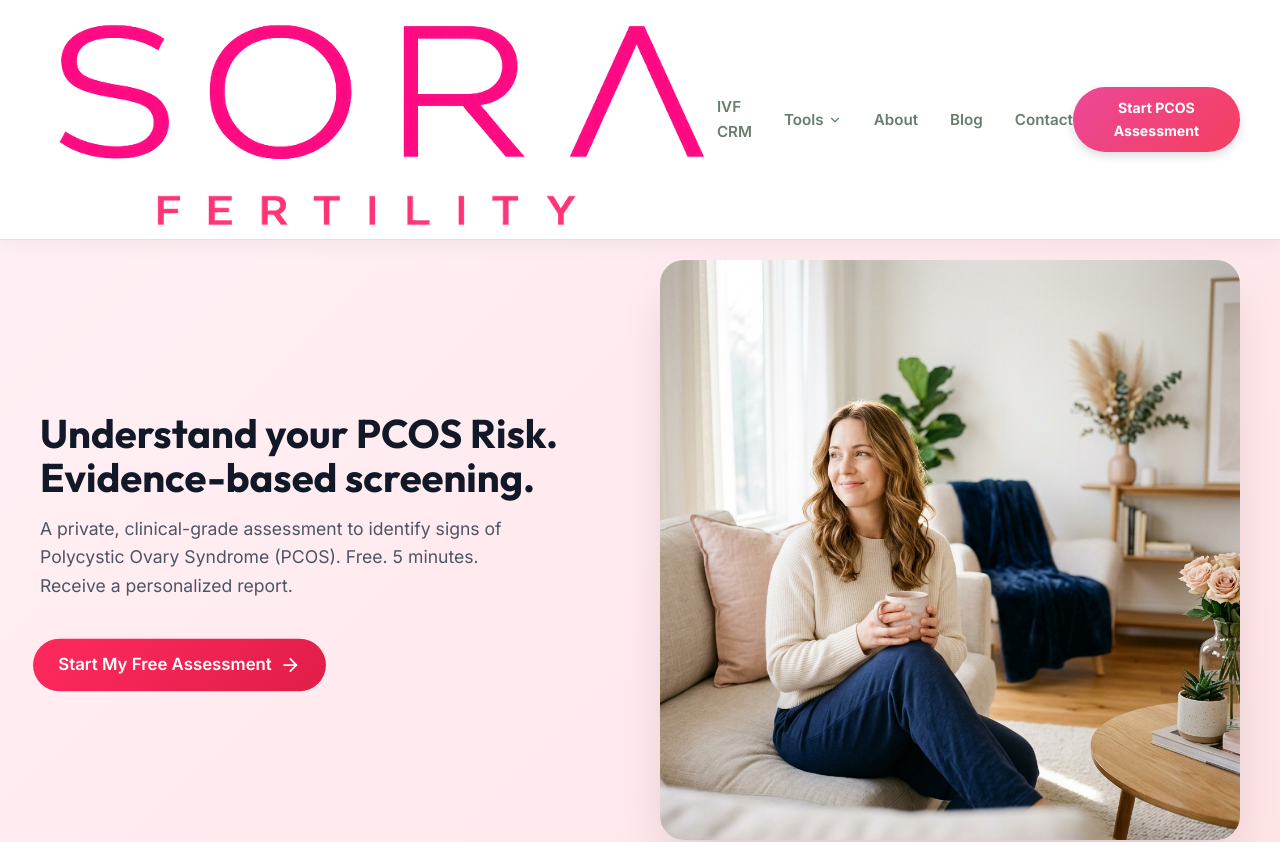
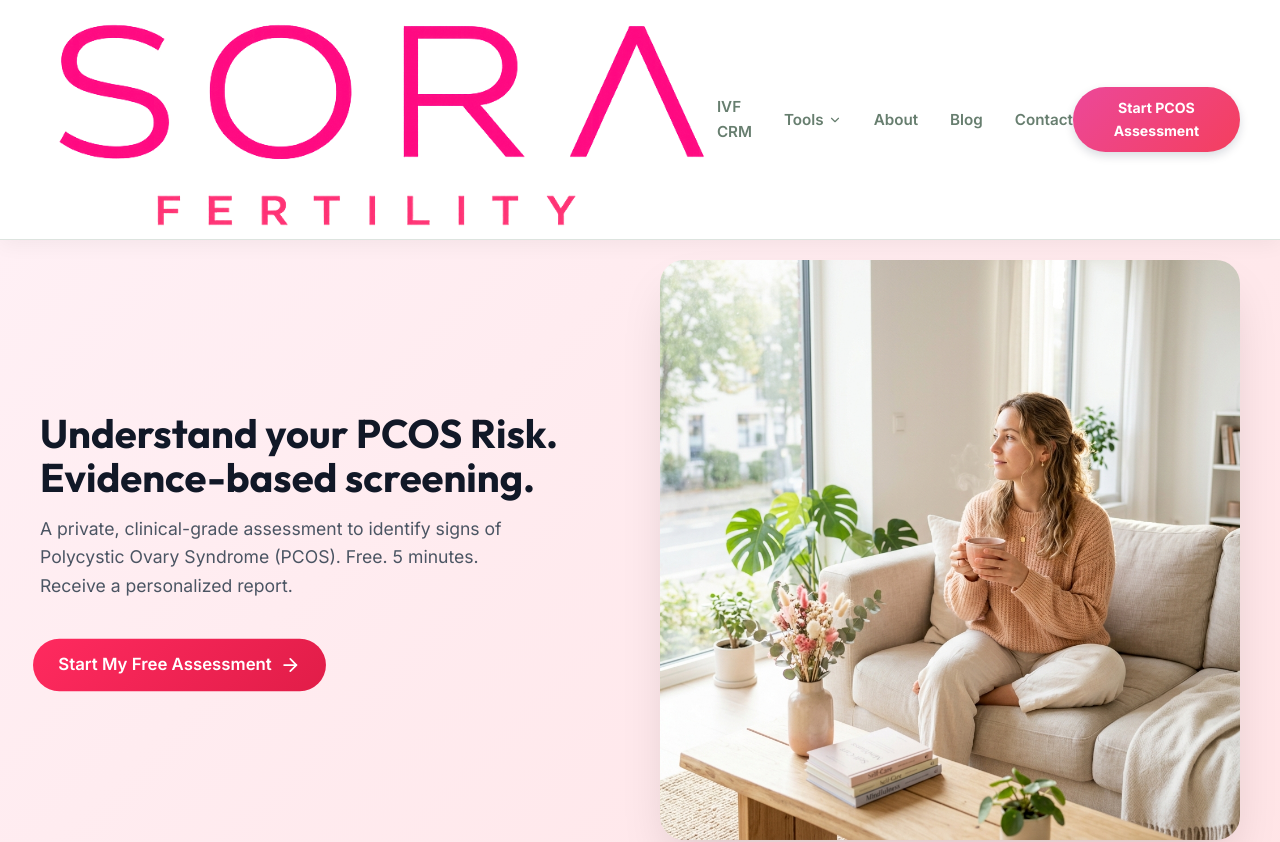
Before and after one commit to siddhanthardik/sora-fertility-scoring, a Next.js app in the folder landing/: page /pcos-assessment in a window 1280 px wide. Shown: the top 842 px of the page. Built offline with nearby package versions, Linux system fonts and the light colour scheme; no server answers; the database is empty; a web font is replaced by a local one.

Commit message:
Update PCOS assessment hero image

```diff
--- a/landing/src/app/pcos-assessment/ClientPcosAssessment.js
+++ b/landing/src/app/pcos-assessment/ClientPcosAssessment.js
@@ -84,7 +84,7 @@ export default function ClientPcosAssessment() {
             </button>
           </div>
           <div className={styles.heroImageWrapper}>
-            <Image src="/hero-fertility.jpg" alt="Woman feeling relieved" width={600} height={600} className={styles.heroImage} priority />
+            <Image src="/hero-pcos.png" alt="Woman feeling relieved" width={600} height={600} className={styles.heroImage} priority />
           </div>
         </div>
       </section>
```
Also changed, not shown: landing/public/hero-pcos.png (added).
